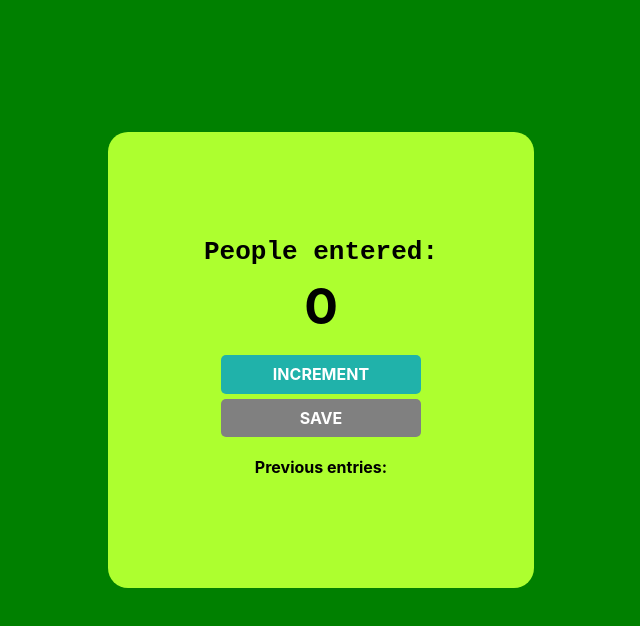
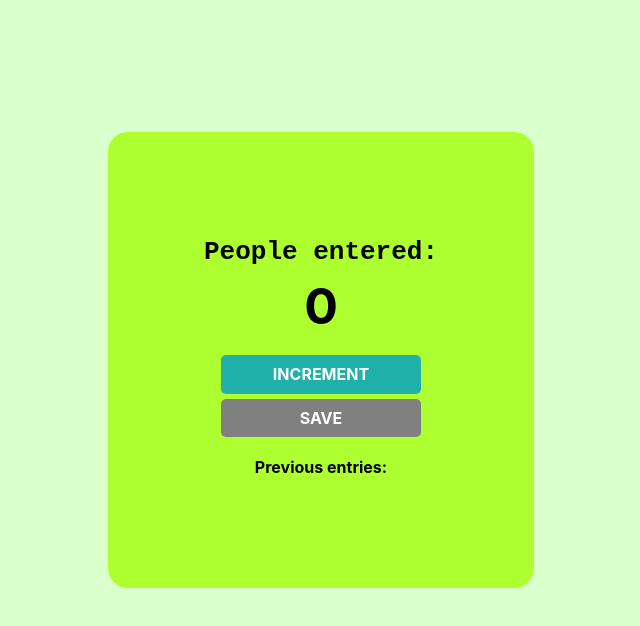
Before and after one commit to OxArtemis/metro-counter, a plain HTML site: page index.html in a window 1280 px wide. Shown: the whole page, without its empty margins (319-959 px from the left). Drawn offline with nearby package versions, Linux system fonts and the light colour scheme.

Commit message:
Update index.css

```diff
--- a/index.css
+++ b/index.css
@@ -1,5 +1,5 @@
 body {
-    background-color:green;
+    background-color:rgb(217, 255, 205);
     background-size: cover;
     font-family: -apple-system, BlinkMacSystemFont, 'Segoe UI', Roboto, Oxygen, Ubuntu, Cantarell, 'Open Sans', 'Helvetica Neue', sans-serif;
     font-weight: bold;
```
